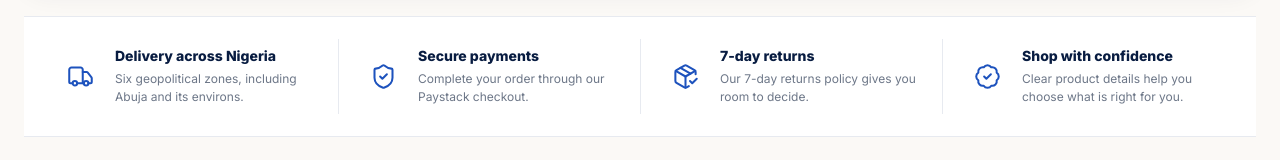
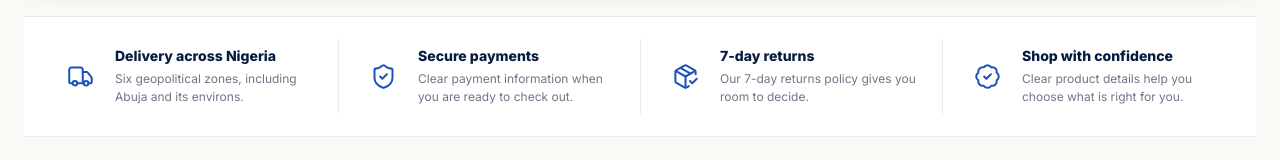
Before and after one commit to Richardjames2023/my-devops-project, a Next.js app in the folder frontend/client/: page / in a window 1280 px wide. Shown: the part 594-754 px from the top of the page. Built offline with nearby package versions, Linux system fonts and the light colour scheme; no server answers.

Commit message:
fix(storefront): keep payment benefit accurate before integration

```diff
--- a/frontend/client/src/components/TrustBenefits.tsx
+++ b/frontend/client/src/components/TrustBenefits.tsx
@@ -8,7 +8,7 @@ const benefits = [
   },
   {
     title: "Secure payments",
-    description: "Complete your order through our Paystack checkout.",
+    description: "Clear payment information when you are ready to check out.",
     Icon: ShieldCheck,
   },
   {
```
